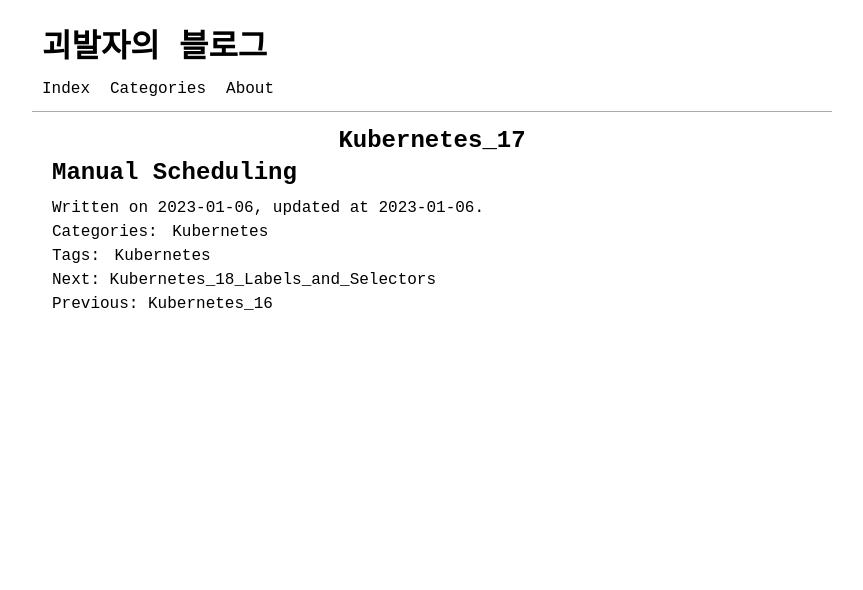
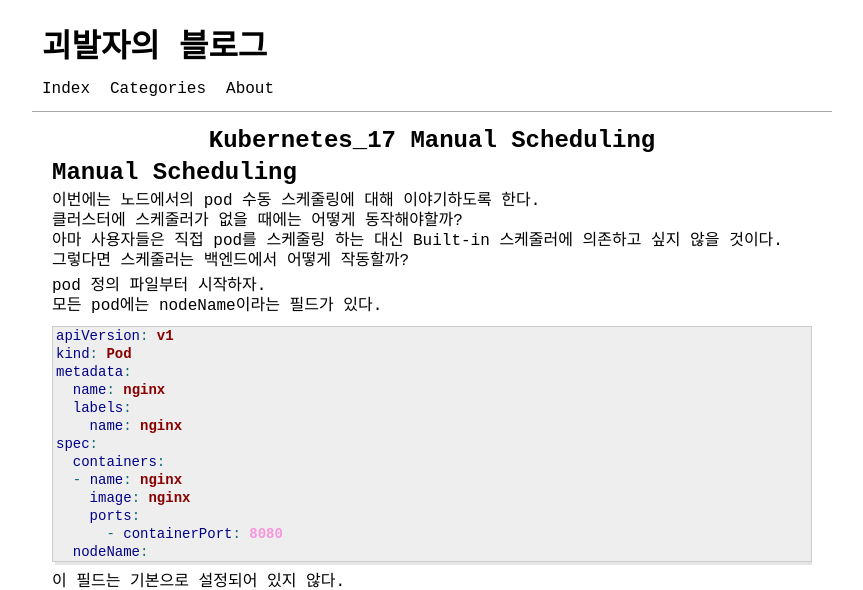
Before and after one commit to oleveloper/oleveloper.github.io, a Jekyll site: the page built from _posts/2023-01-06-kubernetes_17.markdown, in a window 1280 px wide. Shown: the top 590 px of the page, without its empty margins (208-1071 px from the left). Built offline with Jekyll 4.4.1, drawn with Linux system fonts in a browser that asks for light colours; some of the changed text lies outside the part shown.

Commit message:
Update 2023-01-06-kubernetes_17.markdown

````diff
--- a/_posts/2023-01-06-kubernetes_17.markdown
+++ b/_posts/2023-01-06-kubernetes_17.markdown
@@ -1,6 +1,6 @@
 ---
 layout: post
-title: "Kubernetes_17"
+title: "Kubernetes_17 Manual Scheduling"
 date: 2023-01-06
 last_modified_at: 2023-01-06
 categories: [Kubernetes]
@@ -8,3 +8,67 @@ tags: [Kubernetes]
 ---
 
 # Manual Scheduling
+
+이번에는 노드에서의 pod 수동 스케줄링에 대해 이야기하도록 한다.
+클러스터에 스케줄러가 없을 때에는 어떻게 동작해야할까?
+아마 사용자들은 직접 pod를 스케줄링 하는 대신 Built-in 스케줄러에 의존하고 싶지 않을 것이다.
+그렇다면 스케줄러는 백엔드에서 어떻게 작동할까?
+
+pod 정의 파일부터 시작하자.
+모든 pod에는 nodeName이라는 필드가 있다.
+```yml
+apiVersion: v1
+kind: Pod
+metadata:
+  name: nginx
+  labels:
+    name: nginx
+spec:
+  containers:
+  - name: nginx
+    image: nginx
+    ports:
+      - containerPort: 8080
+  nodeName:
+```
+
+이 필드는 기본으로 설정되어 있지 않다.
+일반적으로 이 필드를 지정하지 않으면 pod manifest 파일을 만들 때 쿠버네티스가 자동으로 추가해주는 필드이다.
+
+스케줄러는 모든 pod를 보고 이 속성이 설정되지 않은 항목을 찾는다.
+<img width="604" alt="스크린샷 2023-01-06 오후 9 13 47" src="https://user-images.githubusercontent.com/83587720/211010757-e9b13038-2fdf-4fbf-b10e-604ef3b15d45.png">
+
+위의 node들은 스케줄링 대상이다.
+쿠버네티스는 스케줄링 알고리즘을 실행해 pod에 적합한 노드를 식별한다.
+식별이 되면, 노드에서 바인딩 오브젝트를 생성함으로써 node name 속성을 노드의 이름으로 설정해 pod를 스케줄한다.
+따라서 노드를 모니터링하고 스케줄링 할 스케줄러가 없다면 pod는 계속 pending 상태일 것이다.
+
+그럼 이런 상태(pending)에 대해 어떤 행동을 취할 수 있을까?
+pod를 노드에 수동으로 할당하는 것이다.
+스케줄러 없이 pod를 스케줄링하는 가장 쉬운 방법은
+pod를 생성할 때 pod-definition 파일에서 nodeName 필드를 노드 이름으로 설정하는 것이다.
+그렇게 하면 pod가 지정된 노드에 할당이 된다.
+
+노드 이름은 생성 시에만 지정할 수 있다.
+그렇다면 pod가 이미 생성된 경우에 노드에 할당하려면 어떻게 할까?
+쿠버네티스는 pod의 노드 이름 프로퍼티에 대한 수정을 허용하지 않는다.
+따라서 이미 존재하는 pod에 노드를 할당하는 다른 방법은,
+바인딩 오브젝트를 만들고 pod의 바인딩 API에 POST 요청을 보내는 것이다.
+```yml
+apiVersion: v1
+kind: Binding
+metadata:
+  name: nginx
+target:
+  apiVersion: v1
+  kind: Node
+  name: node02
+```
+(위) Pod-bind-definition.yaml
+
+이렇게 함으로서 실제 스케줄러가 수행하는 작업을 따라한다.
+바인딩 오브젝트에서는 노드의 이름으로 target node를 지정한다.
+그런 다음 pod의 바인딩 API에 POST요청을 보낸다.
+
+데이터는 Json 형식의 바인딩 오브젝트이다.
+따라서 YAML 파일을 Json 형식으로 변환해야 한다.
````
